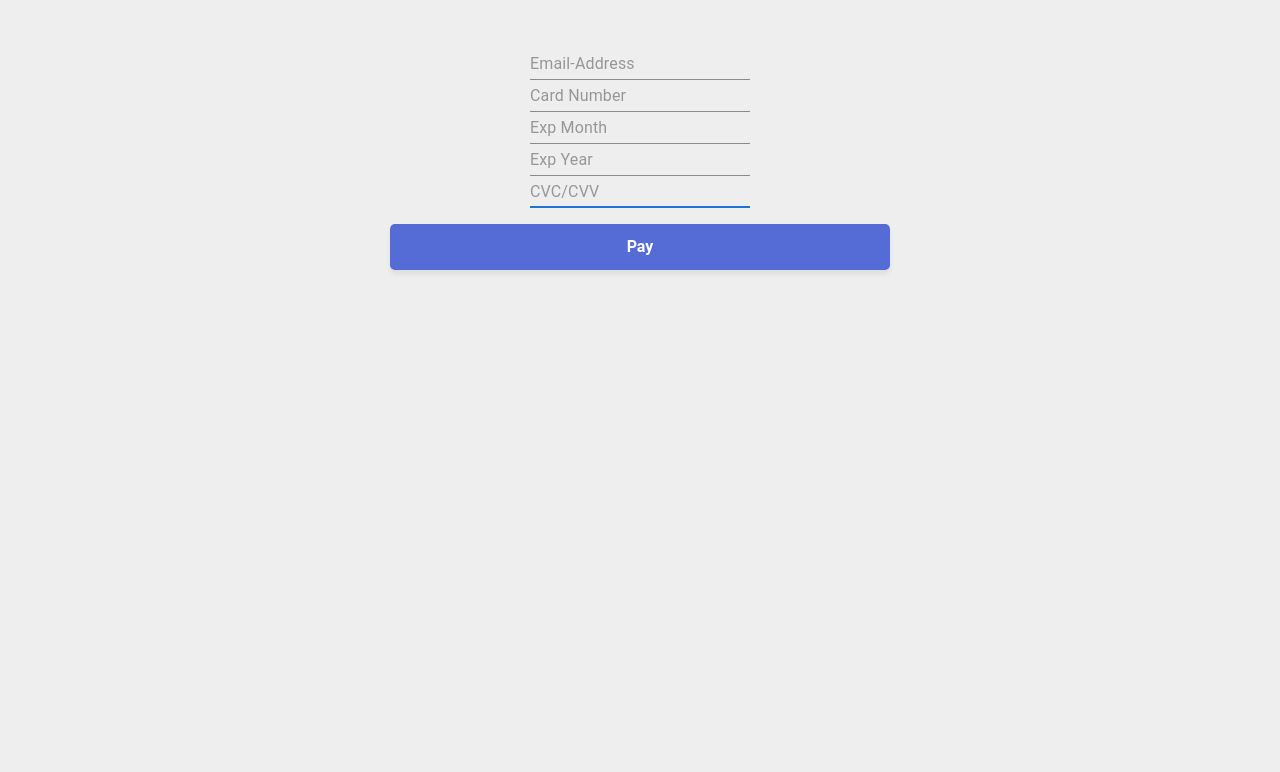
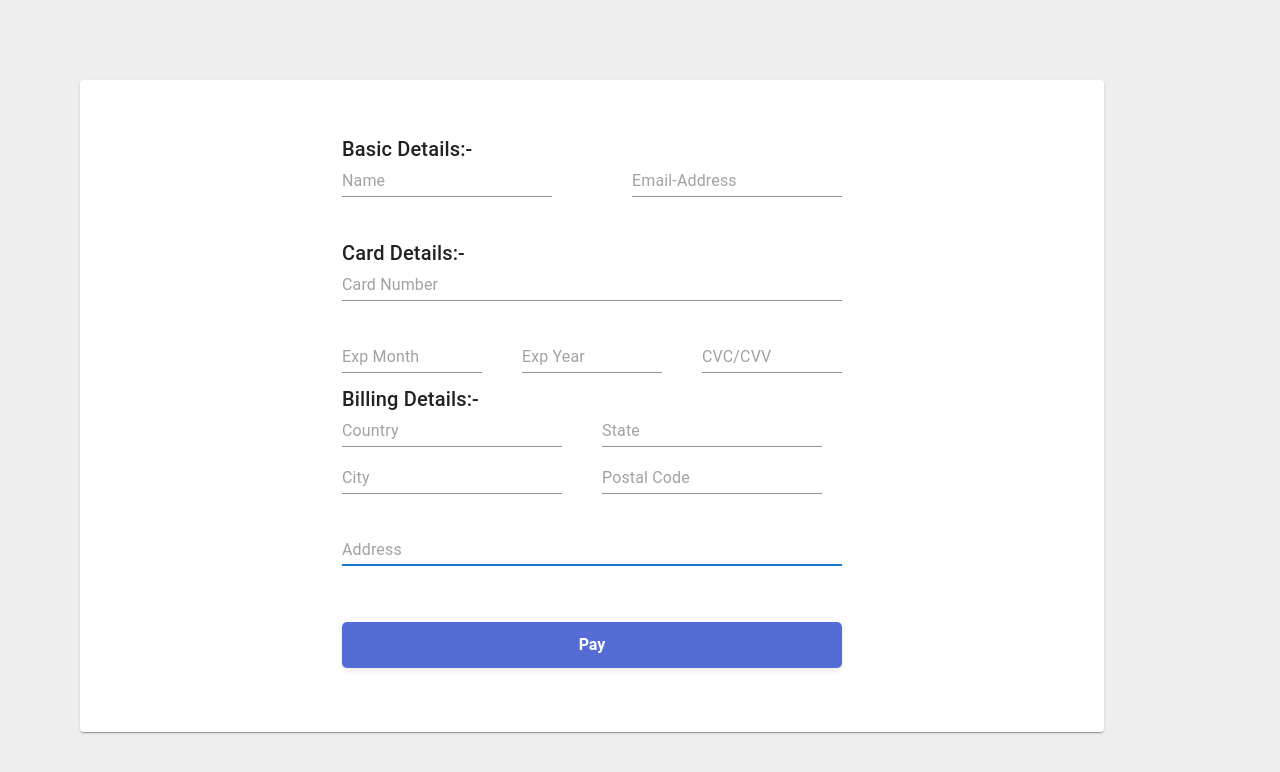
Before and after one commit to e-commerce-cse-442/Books2Go, a React (Create React App) app: page /Checkout in a window 1280 px wide. Shown: the top 772 px of the page. Built offline with nearby package versions, Linux system fonts and the light colour scheme.

Commit message:
In this commit Billing Address for the payment have completely implemented, user can write their billing address after payment information

```diff
--- a/src/components/Cart.js
+++ b/src/components/Cart.js
@@ -1,8 +1,7 @@
-import React from 'react'
+import React, { useEffect, useState } from "react";
 import Navbar from './Navbar'
-import "./cart.css"
+import "./Cart.css"
 import { useCookies } from 'react-cookie';
-import react, {useState, useEffect} from "react";
 
 function Cart() {
 
--- a/src/components/ChecoutForm.js
+++ b/src/components/ChecoutForm.js
@@ -4,14 +4,14 @@ import Input from '@mui/material/Input';
 import "./CheckoutForm.css";
 import axios from 'axios';
 import { Redirect } from 'react-router';
+import Card from '@mui/material/Card';
+import { Typography } from '@mui/material';
+
 function ChecoutForm() {
   return (
       <CheckoutFormView/>
-
   )
 }
-
-
 const CheckoutFormView = () => {
   const [isPaymentLoading, setIsPaymentLoading] = useState(false);
 
@@ -22,6 +22,14 @@ const CheckoutFormView = () => {
   const [exp_year, setExpYear] = useState('');
   const [url, setURL] = useState('');
   const [status, setStatus] = useState('');
+  const [message, setMessage] = useState(undefined);
+  const [name, setName] = useState('');
+  const [country, setCountry] = useState('');
+  const [state, setState] = useState('');
+  const [city, setCity] = useState('');
+  const [postal_code, setPostalCode] = useState('');
+  const [address, setAddress] = useState('');
+
 
   const onPressPay = async () => {
 
@@ -32,33 +40,65 @@ const CheckoutFormView = () => {
     console.log(exp_month)
     console.log(exp_year)
 
+    if (name === '' || email === '' || number === '' || exp_month === '' || exp_year === '' || country === '' || state === '' || city === '' || postal_code === '' || address === '') {
+      setIsPaymentLoading(false);
+    } else {
       axios({
         method: 'POST',
-      url:"https://books2go.herokuapp.com/payment/post",
+        url:"http://localhost:5000/payment/post",
         data: {
           email: email,
           exp_month: exp_month,
           exp_year: exp_year,
           cvc: cvc,
           number: number,
-      }
+          address: address,
+          state: state,
+          country: country,
+          postal_code: postal_code,
+          city: city,
+          name: name,
+        },
+        // headers: {
+        //   "Access-Control-Allow-Origin": "*"
+        // }
       }).then((res) => {
         console.log('res', res);
-      const { status, url } = res.data;
+        const { status, url, message } = res.data;
+        if (message !== undefined) {
+          setIsPaymentLoading(false);
+          setMessage(message);
+        } else {
           if (status === 'requires_action') {
             console.log('url', url);
             window.location.href = url;
             setURL(url);
+            setIsPaymentLoading(false);
           } else {
+            axios({
+              method: 'POST',
+              url: 'http://localhost:5000/mail/post',
+              data: {
+                email: email
+              }
+            }).then((res) => {
+              console.log('res', res);
+            }).catch((err) => {
+              console.log('err', err);
+            })
             setStatus(status);
+            setIsPaymentLoading(false);
           }
-      setIsPaymentLoading(false);
+        }
       }).catch((err) => {
         console.log(err);
+        setIsPaymentLoading(false);
       })
+    }
 
   }
     return (
+      <Card sx={{ height: '80%', width: '80%', margin: 10,}}>
         <div style={{
         padding: "3rem"
       }}>
@@ -73,8 +113,27 @@ const CheckoutFormView = () => {
             <div style={{
               display: "flex",
               flexDirection: "column",
-              alignItems: "center"
+              alignItems: "center",
+              marginTop: 5,
             }}>
+              <Typography variant="h6" component="h6" sx={{ display: 'flex', alignSelf: 'flex-start'}}>
+                Basic Details:-
+              </Typography>
+              <div style={{
+                display: 'flex',
+                flexDirection: 'row',
+
+              }}>
+              <Input
+              autoComplete={true}
+              autoFocus={true}
+              placeholder={'Name'}
+              value={name}
+              required
+              sx={{
+                marginRight: 10,
+              }}
+              onChange={(event) => setName(event.target.value)}/>
               <Input
               autoComplete={true}
               autoFocus={true}
@@ -82,13 +141,26 @@ const CheckoutFormView = () => {
               value={email}
               required
               onChange={(event) => setEmail(event.target.value)}/>
+              </div>
+              <Typography variant="h6" component="h6" sx={{ marginTop: 5, display: 'flex', alignSelf: 'flex-start'}}>
+                Card Details:-
+              </Typography>
+              <div style={{ display: 'flex', flexDirection: 'column'}}>
               <Input
               autoComplete={true}
               autoFocus={true}
               placeholder={'Card Number'}
               value={number}
+              sx={{
+                marginBottom: 5,
+                width: '100%'
+              }}
               required
               onChange={(event) => setNumber(event.target.value)}/>
+              <div style={{
+                display: 'flex',
+                flexDirection: 'row',
+              }}>
               <Input
               autoComplete={true}
               autoFocus={true}
@@ -102,6 +174,9 @@ const CheckoutFormView = () => {
               autoFocus={true}
               value={exp_year}
               required
+              sx={{
+                marginLeft: 5,
+              }}
               onChange={(event) => setExpYear(event.target.value)}/>
               <Input
               autoComplete={true}
@@ -109,7 +184,82 @@ const CheckoutFormView = () => {
               autoFocus={true}
               value={cvc}
               required
+              sx={{
+                marginLeft: 5,
+              }}
               onChange={(event) => setCVC(event.target.value)}/>
+              </div>
+              <Typography variant="h6" component="h6" style={{ marginTop: 10,}}>
+                Billing Details:-
+              </Typography>
+              <div style={{
+                display: 'flex',
+                flexDirection: 'column',
+              }}>
+                <div style={{
+                  display: 'flex',
+                  flexDirection: 'row'
+                }}>
+                <Input
+              autoComplete={true}
+              placeholder={'Country'}
+              autoFocus={true}
+              value={country}
+              required
+              onChange={(event) => setCountry(event.target.value)}/>
+              <Input
+              autoComplete={true}
+              placeholder={'State'}
+              autoFocus={true}
+              value={state}
+              required
+              sx={{
+                marginLeft: 5,
+              }}
+              onChange={(event) => setState(event.target.value)}/>
+                </div>
+                <div style={{
+                  display: 'flex',
+                  flexDirection: 'row',
+                  marginTop: 15,
+                }}>
+                <Input
+              autoComplete={true}
+              placeholder={'City'}
+              autoFocus={true}
+              value={city}
+              required
+              onChange={(event) => setCity(event.target.value)}/>
+              <Input
+              autoComplete={true}
+              placeholder={'Postal Code'}
+              autoFocus={true}
+              value={postal_code}
+              required
+              sx={{
+                marginLeft: 5,
+              }}
+              onChange={(event) => setPostalCode(event.target.value)}/>
+                </div>
+                <div style={{
+                  display: 'flex',
+                  flexDirection: 'row'
+                }}>
+                <Input
+              autoComplete={true}
+              placeholder={'Address'}
+              autoFocus={true}
+              value={address}
+              sx={{
+                marginTop: 5,
+                marginBottom: 5,
+                width: '100%'
+              }}
+              required
+              onChange={(event) => setAddress(event.target.value)}/>
+                </div>
+              </div>
+              </div>
               {/* <CreditCardInput
   onError={({ inputName, err }) => console.log(`credit card input error: ${err}`)}
   cardCVCInputProps={{
@@ -144,6 +294,15 @@ const CheckoutFormView = () => {
               </button>
             </div>
           </form>
+          <div>
+            {message === undefined ? (
+              <div/>
+            ): (
+              <text>
+                {message}
+              </text>
+            )}
+          </div>
         </div>
         {status !== '' ?(
           <text>
@@ -153,6 +312,7 @@ const CheckoutFormView = () => {
           <div/>
         )}
       </div>
+      </Card>
     )
 
 }
```
Also changed, not shown: src/components/CheckoutForm.css (+8 -0 lines), 1 other file (tests, documents, lock files or other folders). Lines whose indentation alone changed are shown as unchanged.
